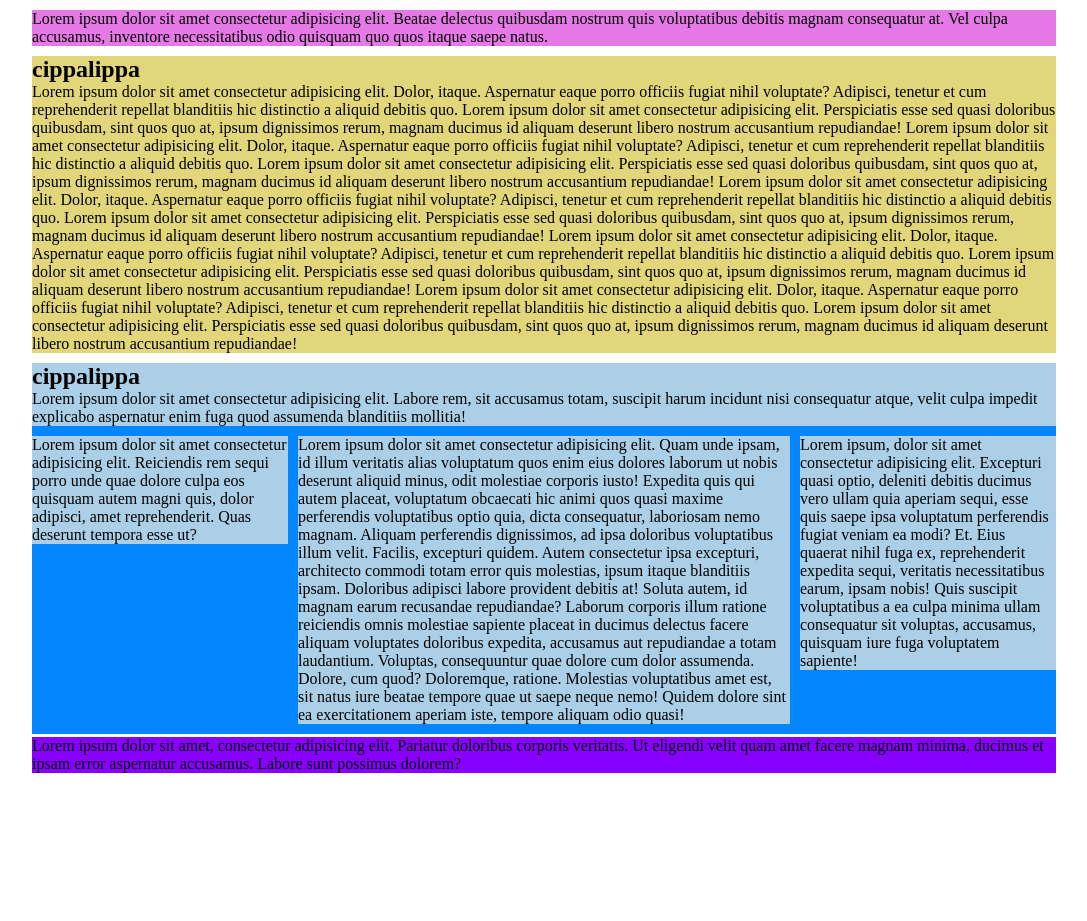
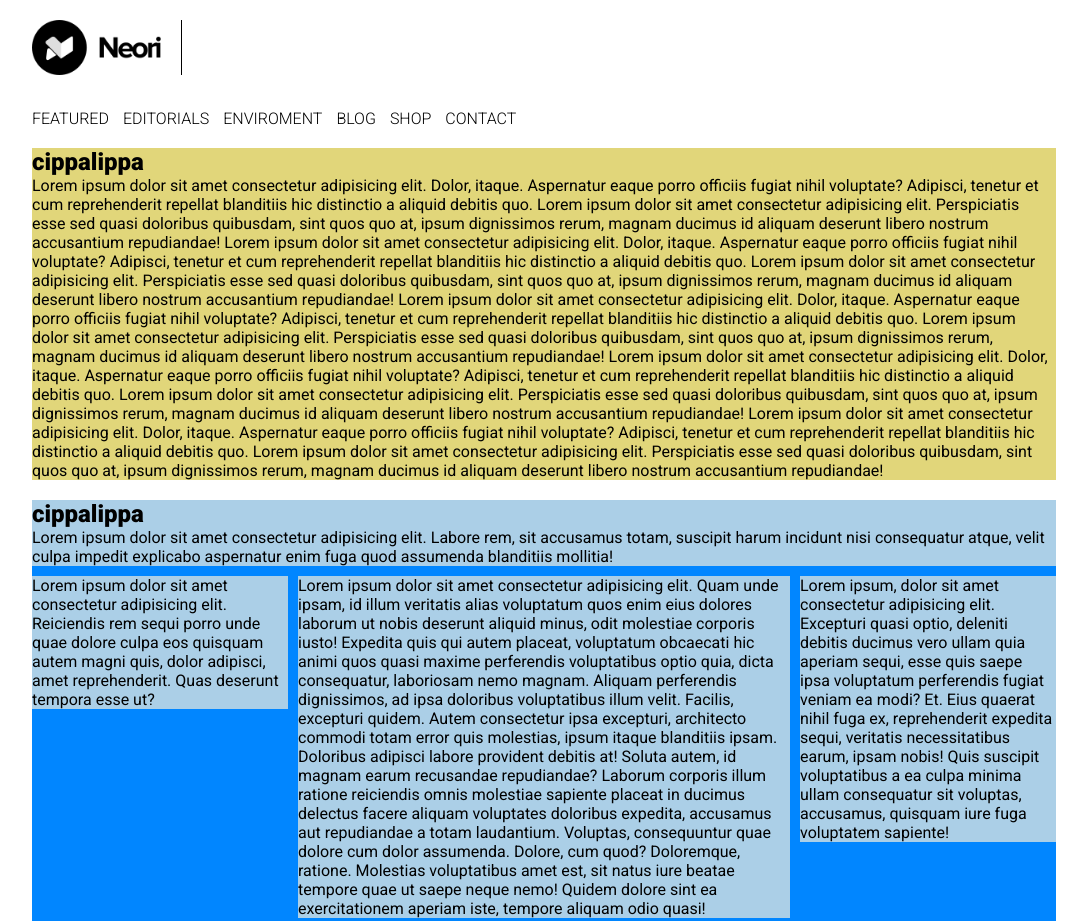
Before and after one commit to alessandroNessi/htmlcss-wp, a plain HTML site: page index.html in a window 1280 px wide. Shown: the top 921 px of the page, without its empty margins (96-1183 px from the left). Before the commit the page ends 800 px from the top, so only its background shows below. Drawn offline with Linux system fonts and the light colour scheme.

Commit message:
header done

```diff
--- a/css/style.css
+++ b/css/style.css
@@ -1,7 +1,11 @@
+/*----------- general page style */
 *{
     margin: 0;
-    border: 0;
+    padding:0;
     box-sizing: border-box;
+}
+body{
+    font-family: 'Roboto', sans-serif;
 }
 .page_frame footer{
     margin-top: 3px;
@@ -9,20 +13,15 @@
 .page_frame{
     width: 80%;
     margin: auto;
-    /* background-color: pink;
-    border: solid 1px black; */
 }
 .std_margin{
-    margin-top: 10px;
+    margin-top: 20px;
 }
 .clearfix::after {
     content: "";
     clear: both;
     display: table;
   }
-header{
-    background-color: #E579E6;
-}
 main .main_article{
     background-color: #E1D67A;
 
@@ -49,3 +48,25 @@ footer{
 .article1, .article3{
     width: 25%;
 }
+/*----------- ////general page style */
+
+/* header styles */
+header #logo{
+    width: 150px;
+    border-right: 1px solid black;
+    padding-right: 20px;
+    margin-bottom: 30px;
+    cursor:pointer;
+}
+header>ul .nav{
+    display: inline-block;
+    padding-right: 10px;
+}
+header>ul .nav a{
+    text-transform: uppercase;
+    text-decoration: none;
+    cursor:pointer;
+    color: black;
+    font-weight: 200;
+}
+/*//// header styles */
--- a/index.html
+++ b/index.html
@@ -4,13 +4,26 @@
         <meta charset="UTF-8">
         <meta http-equiv="X-UA-Compatible" content="IE=edge">
         <meta name="viewport" content="width=device-width, initial-scale=1.0">
+        <!-- google font -->
+        <link rel="preconnect" href="https://fonts.googleapis.com">
+        <link rel="preconnect" href="https://fonts.gstatic.com" crossorigin>
+        <link href="https://fonts.googleapis.com/css2?family=Roboto:wght@300;400;500;900&display=swap" rel="stylesheet">
+        <!-- / google font -->
         <link rel="stylesheet" href="css/style.css">
         <title>Scheletro pagina</title>
     </head>
     <body>
         <div class="page_frame">
             <header class="std_margin">
-                Lorem ipsum dolor sit amet consectetur adipisicing elit. Beatae delectus quibusdam nostrum quis voluptatibus debitis magnam consequatur at. Vel culpa accusamus, inventore necessitatibus odio quisquam quo quos itaque saepe natus.
+                <img id="logo" src="img/logo.png" alt="Neori logo">
+                <ul>
+                    <li class="nav"> <a href="_">featured</a> </li>
+                    <li class="nav"> <a href="_">editorials</a> </li>
+                    <li class="nav"> <a href="_">enviroment</a> </li>
+                    <li class="nav"> <a href="_">blog</a> </li>
+                    <li class="nav"> <a href="_">shop</a> </li>
+                    <li class="nav"> <a href="_">contact</a> </li>
+                </ul>
             </header>
 
             <main>
```
